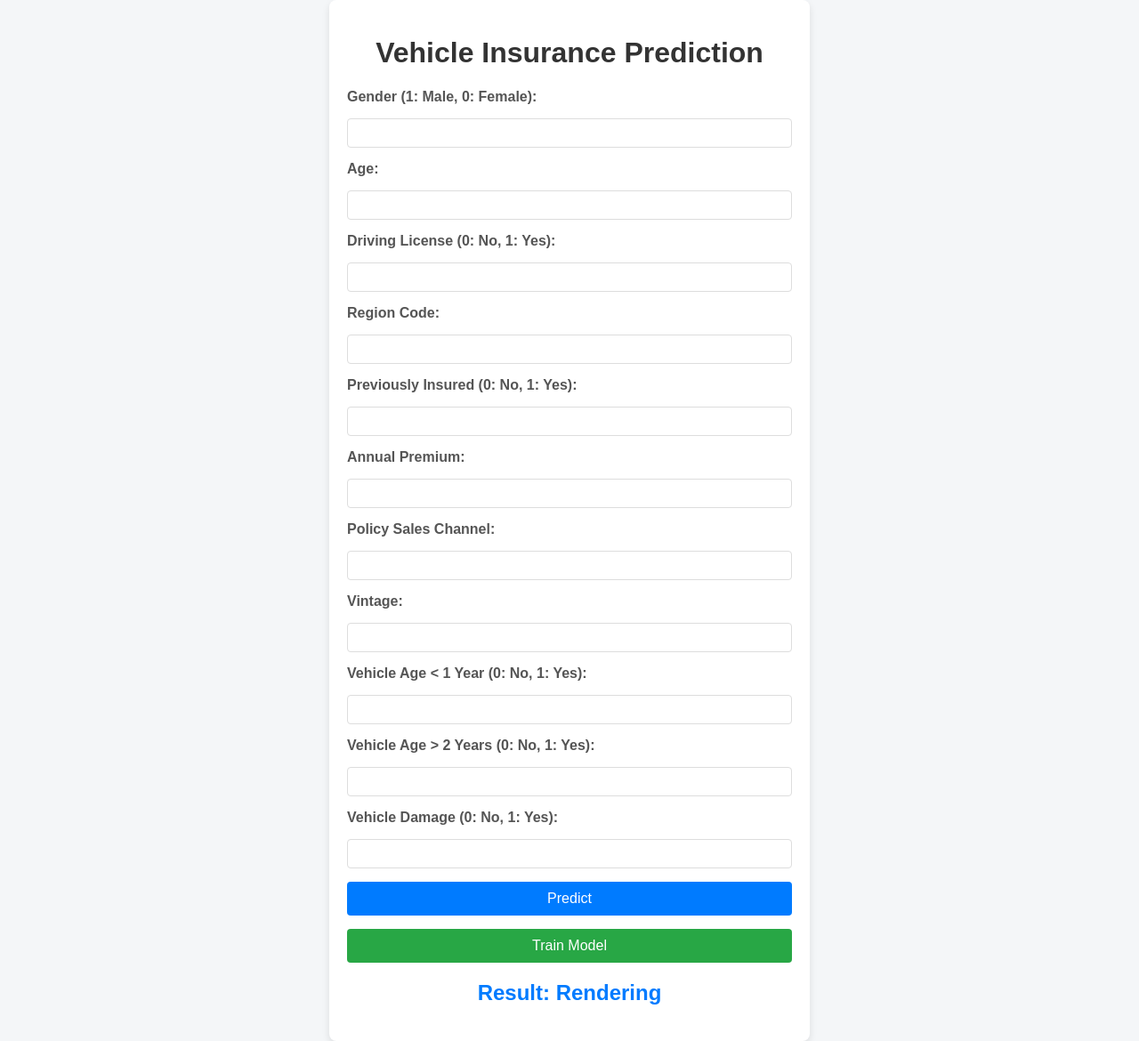
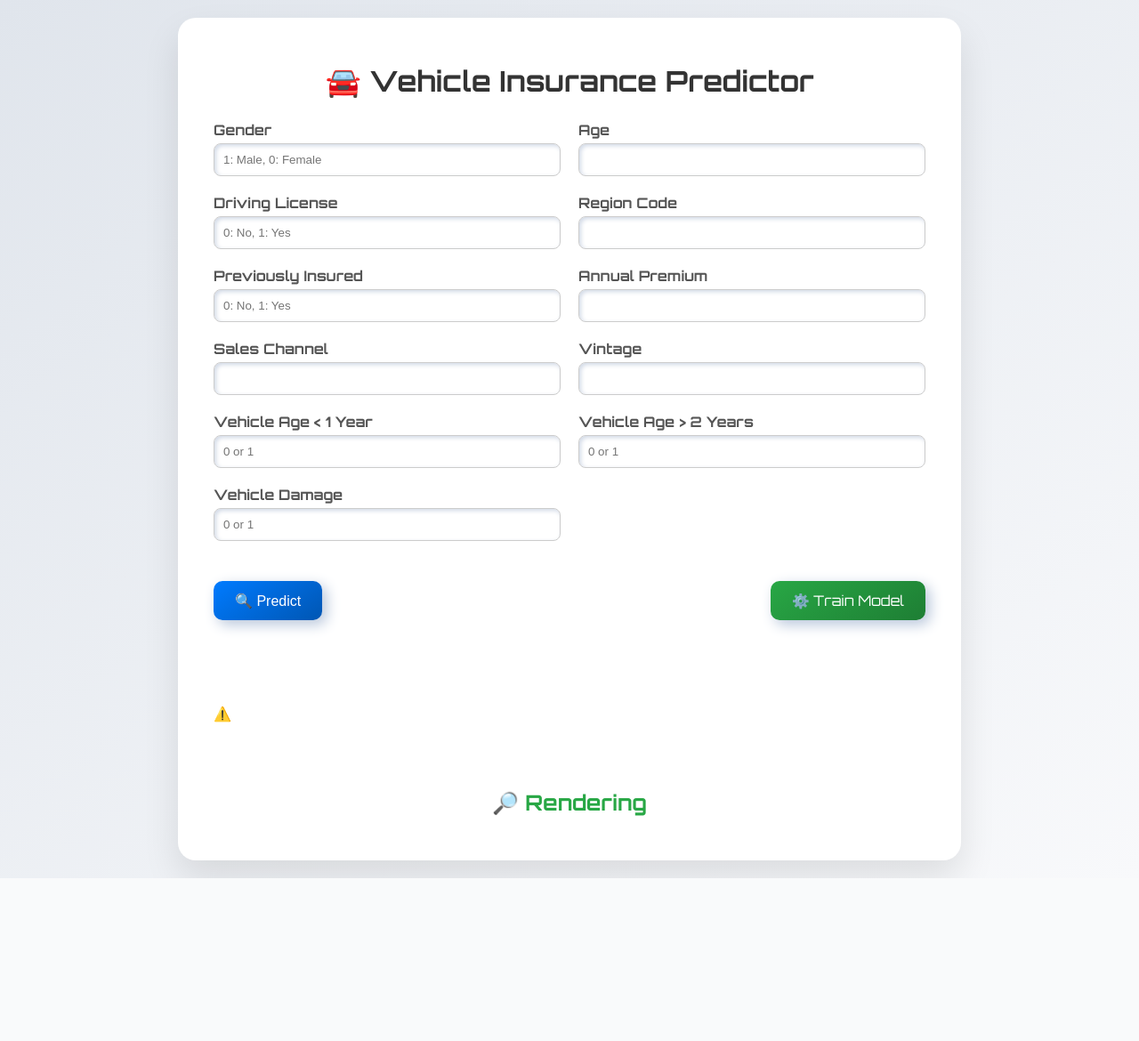
Before and after one commit to Harshitraiii2005/Vehichle-Insurance-Prediction, a FastAPI app: page / in a window 1280 px wide. Shown: the whole page at 89% size. After the commit the page ends 987 px from the top, so only its background shows below. Run offline with FastAPI, Linux system fonts and the light colour scheme.

Commit message:
app is ready

```diff
--- a/static/css/style.css
+++ b/static/css/style.css
@@ -1,72 +1,117 @@
+/* Global Styles */
 body {
-    font-family: Arial, sans-serif;
-    display: flex;
-    justify-content: center;
-    align-items: center;
-    min-height: 100vh;
-    margin: 0;
-    background-color: #f4f6f8;
+  margin: 0;
+  padding: 0;
+  font-family: 'Orbitron', sans-serif;
+  background: linear-gradient(145deg, #e0e5ec, #f8f9fb);
+  display: flex;
+  justify-content: center;
+  align-items: center;
+  min-height: 100vh;
 }
 
-.container {
-    width: 100%;
-    max-width: 500px;
-    background-color: #ffffff;
-    padding: 20px;
-    border-radius: 8px;
-    box-shadow: 0 4px 8px rgba(0, 0, 0, 0.1);
-    text-align: center;
+.main-container {
+  display: flex;
+  justify-content: center;
+  align-items: center;
+  width: 100%;
+  padding: 20px;
+}
+
+.card-3d {
+  background: #ffffff;
+  border-radius: 20px;
+  padding: 30px 40px;
+  box-shadow: 0 20px 40px rgba(0, 0, 0, 0.1);
+  width: 100%;
+  max-width: 800px;
+  transition: transform 0.3s ease-in-out;
+}
+
+.card-3d:hover {
+  transform: scale(1.01);
 }
 
 h1 {
-    color: #333;
+  text-align: center;
+  color: #333;
+  margin-bottom: 25px;
+  font-size: 2rem;
 }
 
-form {
-    display: flex;
-    flex-direction: column;
-    gap: 15px;
+.form-3d {
+  display: flex;
+  flex-direction: column;
+  gap: 20px;
 }
 
-label {
-    text-align: left;
-    color: #555;
-    font-weight: bold;
+.form-grid {
+  display: grid;
+  grid-template-columns: 1fr 1fr;
+  gap: 20px;
 }
 
-input {
-    padding: 8px;
-    border: 1px solid #ddd;
-    border-radius: 4px;
+.form-group {
+  display: flex;
+  flex-direction: column;
 }
 
-button {
-    padding: 10px;
-    background-color: #007bff;
-    color: #fff;
-    border: none;
-    border-radius: 4px;
-    cursor: pointer;
-    font-size: 16px;
+.form-group label {
+  font-weight: bold;
+  color: #555;
+  margin-bottom: 5px;
 }
 
-button:hover {
-    background-color: #0056b3;
+.form-group input {
+  padding: 10px;
+  border-radius: 8px;
+  border: 1px solid #ccc;
+  box-shadow: inset 2px 2px 5px #d1d9e6, inset -5px -5px 10px #ffffff;
+  transition: 0.3s;
 }
 
-.train-button {
-    background-color: #28a745;
-    margin-top: 15px;
+.form-group input:focus {
+  outline: none;
+  border-color: #007bff;
+  box-shadow: 0 0 5px rgba(0, 123, 255, 0.4);
 }
 
-.train-button:hover {
-    background-color: #218838;
+.button-row {
+  display: flex;
+  justify-content: space-between;
+  margin-top: 25px;
+}
+
+.btn-3d {
+  padding: 12px 24px;
+  font-size: 1rem;
+  border: none;
+  border-radius: 10px;
+  background: linear-gradient(145deg, #007bff, #0056b3);
+  color: #fff;
+  cursor: pointer;
+  box-shadow: 5px 5px 15px #b8c6db, -5px -5px 15px #ffffff;
+  transition: all 0.3s ease-in-out;
+  text-decoration: none;
+  text-align: center;
+}
+
+.btn-3d.train {
+  background: linear-gradient(145deg, #28a745, #1e7e34);
+}
+
+.btn-3d:hover {
+  transform: translateY(-3px);
+  box-shadow: 0 10px 20px rgba(0, 0, 0, 0.15);
 }
 
 .result {
-    margin-top: 20px;
+  text-align: center;
+  margin-top: 30px;
 }
 
 .result h2 {
-    color: #007bff;
+  font-size: 1.5rem;
+  color: #28a745;
+  margin-top: 10px;
 }
--- a/templates/vehicledata.html
+++ b/templates/vehicledata.html
@@ -1,62 +1,85 @@
 <!DOCTYPE html>
 <html lang="en">
 <head>
-    <meta charset="UTF-8">
-    <meta name="viewport" content="width=device-width, initial-scale=1.0">
+  <meta charset="UTF-8" />
+  <meta name="viewport" content="width=device-width, initial-scale=1.0" />
   <title>Vehicle Insurance Prediction</title>
-    <!-- Corrected the CSS path -->
-    <link rel="stylesheet" href="/static/css/style.css">
+  <link rel="stylesheet" href="/static/css/style.css" />
+  <link href="https://fonts.googleapis.com/css2?family=Orbitron:wght@400;700&display=swap" rel="stylesheet">
+  <script src="https://unpkg.com/@lottiefiles/lottie-player@latest/dist/lottie-player.js"></script>
 </head>
 <body>
-    <div class="container">
-        <h1>Vehicle Insurance Prediction</h1>
+  <div class="main-container">
+    <div class="card-3d">
+      <h1>🚘 Vehicle Insurance Predictor</h1>
 
-        <form method="post" action="/">
-            <label for="Gender">Gender (1: Male, 0: Female):</label>
-            <input type="number" id="Gender" name="Gender" min="0" max="1" required>
+      <form method="post" action="/" class="form-3d">
+        <div class="form-grid">
+          <div class="form-group">
+            <label for="Gender">Gender</label>
+            <input type="number" name="Gender" id="Gender" placeholder="1: Male, 0: Female" required />
+          </div>
+          <div class="form-group">
+            <label for="Age">Age</label>
+            <input type="number" name="Age" id="Age" required />
+          </div>
+          <div class="form-group">
+            <label for="Driving_License">Driving License</label>
+            <input type="number" name="Driving_License" id="Driving_License" placeholder="0: No, 1: Yes" required />
+          </div>
+          <div class="form-group">
+            <label for="Region_Code">Region Code</label>
+            <input type="number" step="0.01" name="Region_Code" id="Region_Code" required />
+          </div>
+          <div class="form-group">
+            <label for="Previously_Insured">Previously Insured</label>
+            <input type="number" name="Previously_Insured" id="Previously_Insured" placeholder="0: No, 1: Yes" required />
+          </div>
+          <div class="form-group">
+            <label for="Annual_Premium">Annual Premium</label>
+            <input type="number" step="0.01" name="Annual_Premium" id="Annual_Premium" required />
+          </div>
+          <div class="form-group">
+            <label for="Policy_Sales_Channel">Sales Channel</label>
+            <input type="number" step="0.01" name="Policy_Sales_Channel" id="Policy_Sales_Channel" required />
+          </div>
+          <div class="form-group">
+            <label for="Vintage">Vintage</label>
+            <input type="number" name="Vintage" id="Vintage" required />
+          </div>
+          <div class="form-group">
+            <label for="Vehicle_Age_lt_1_Year">Vehicle Age < 1 Year</label>
+            <input type="number" name="Vehicle_Age_lt_1_Year" id="Vehicle_Age_lt_1_Year" placeholder="0 or 1" required />
+          </div>
+          <div class="form-group">
+            <label for="Vehicle_Age_gt_2_Years">Vehicle Age > 2 Years</label>
+            <input type="number" name="Vehicle_Age_gt_2_Years" id="Vehicle_Age_gt_2_Years" placeholder="0 or 1" required />
+          </div>
+          <div class="form-group">
+            <label for="Vehicle_Damage_Yes">Vehicle Damage</label>
+            <input type="number" name="Vehicle_Damage_Yes" id="Vehicle_Damage_Yes" placeholder="0 or 1" required />
+          </div>
+        </div>
 
-            <label for="Age">Age:</label>
-            <input type="number" id="Age" name="Age" required>
-
-            <label for="Driving_License">Driving License (0: No, 1: Yes):</label>
-            <input type="number" id="Driving_License" name="Driving_License" min="0" max="1" required>
-
-            <label for="Region_Code">Region Code:</label>
-            <input type="number" step="0.01" id="Region_Code" name="Region_Code" required>
-
-            <label for="Previously_Insured">Previously Insured (0: No, 1: Yes):</label>
-            <input type="number" id="Previously_Insured" name="Previously_Insured" min="0" max="1" required>
-
-            <label for="Annual_Premium">Annual Premium:</label>
-            <input type="number" step="0.01" id="Annual_Premium" name="Annual_Premium" required>
-
-            <label for="Policy_Sales_Channel">Policy Sales Channel:</label>
-            <input type="number" step="0.01" id="Policy_Sales_Channel" name="Policy_Sales_Channel" required>
-
-            <label for="Vintage">Vintage:</label>
-            <input type="number" id="Vintage" name="Vintage" required>
-
-            <label for="Vehicle_Age_lt_1_Year">Vehicle Age < 1 Year (0: No, 1: Yes):</label>
-            <input type="number" id="Vehicle_Age_lt_1_Year" name="Vehicle_Age_lt_1_Year" min="0" max="1" required>
-
-            <label for="Vehicle_Age_gt_2_Years">Vehicle Age > 2 Years (0: No, 1: Yes):</label>
-            <input type="number" id="Vehicle_Age_gt_2_Years" name="Vehicle_Age_gt_2_Years" min="0" max="1" required>
-
-            <label for="Vehicle_Damage_Yes">Vehicle Damage (0: No, 1: Yes):</label>
-            <input type="number" id="Vehicle_Damage_Yes" name="Vehicle_Damage_Yes" min="0" max="1" required>
-
-            <button type="submit">Predict</button>
-        </form>
-
-        <form method="get" action="/train">
-            <button type="submit" class="train-button">Train Model</button>
+        <div class="button-row">
+          <button type="submit" class="btn-3d predict">🔍 Predict</button>
+          <a href="/train" class="btn-3d train">⚙️ Train Model</a>
+        </div>
       </form>
 
       {% if context %}
       <div class="result">
-                <h2>Result: {{ context }}</h2>
+        <lottie-player
+          src="https://assets5.lottiefiles.com/packages/lf20_touohxv0.json"
+          background="transparent"
+          speed="1"
+          style="width: 150px; height: 150px;"
+          autoplay
+        ></lottie-player>
+        <h2>🔎 {{ context }}</h2>
       </div>
       {% endif %}
     </div>
+  </div>
 </body>
 </html>
```
Lines whose indentation alone changed are shown as unchanged.
